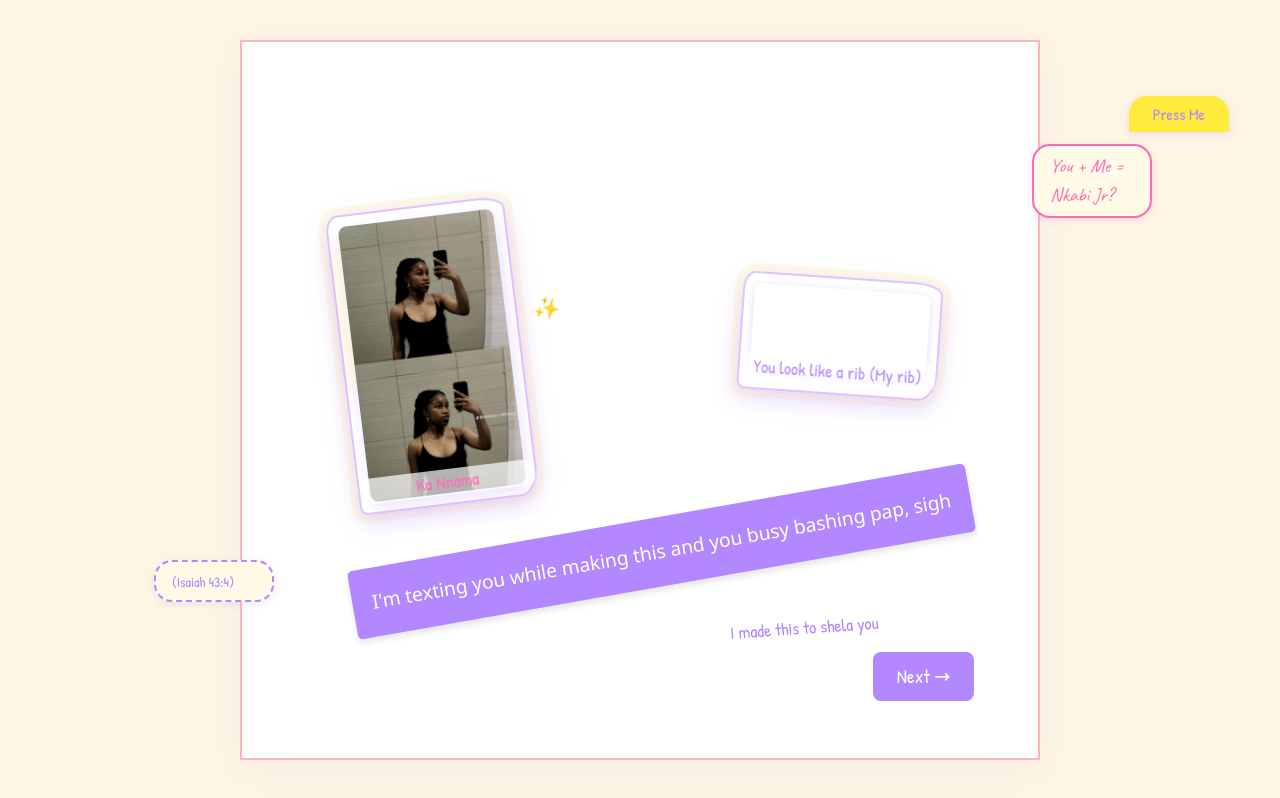
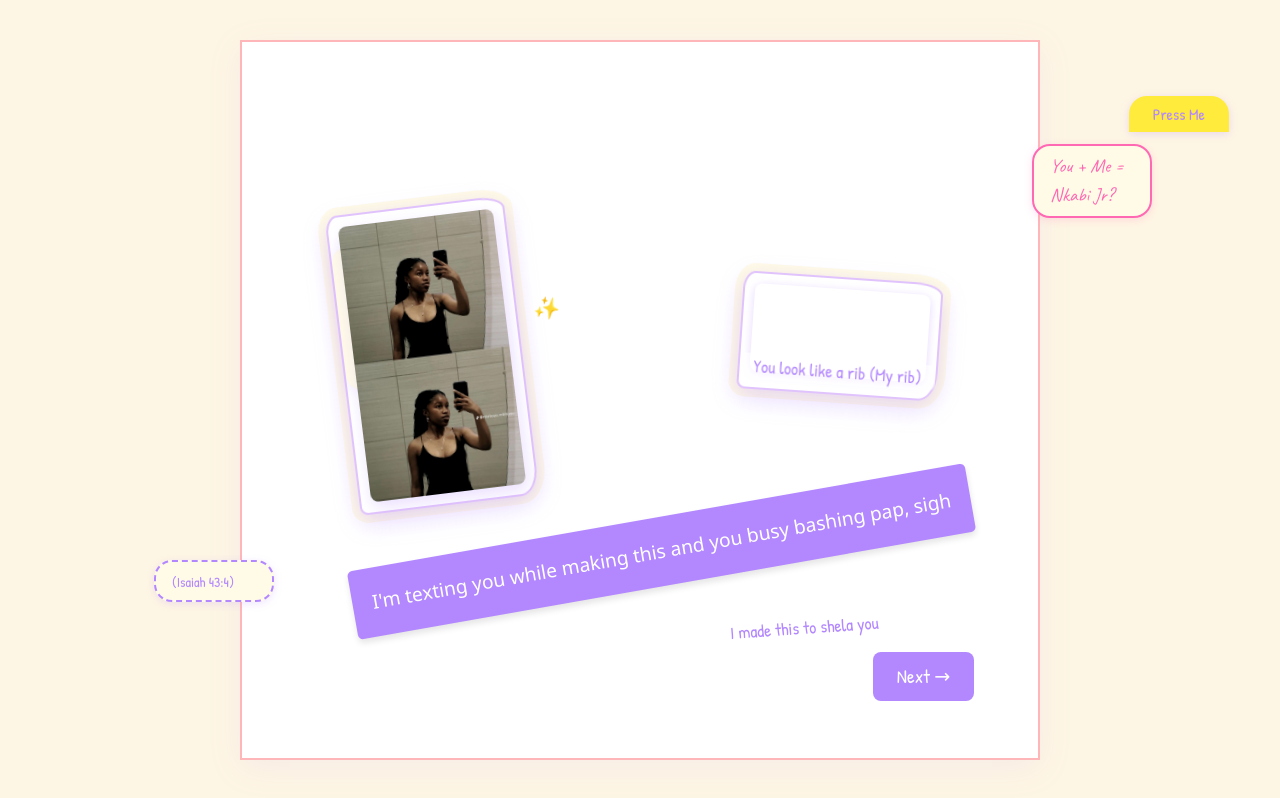
Before and after one commit to tatendacodespace/Scrapbook, a plain HTML site: page pages/chat2.html in a window 1280 px wide. Drawn offline with nearby package versions, Linux system fonts and the light colour scheme; grey boxes are pictures that could not be loaded; a small style sheet from the web is missing.

Commit message:
removed vulgar words

```diff
--- a/pages/chat2.html
+++ b/pages/chat2.html
@@ -38,7 +38,7 @@
         <!-- Story block: Getting to know you -->
         <div style="position: absolute; right: 8%; top: 10%; max-width: 340px; font-family: 'Caveat', cursive; font-size: 1.5em; color: #b388ff; background: #fffbe7; border-radius: 16px; padding: 18px 24px; box-shadow: 0 2px 12px #b388ff22;">This time i'm really not letting you go</div>
             <img src="../images/ntoki4.jpg" alt="Her Polaroid" style="width: 100%; border-radius: 8px; filter: drop-shadow(2px 6px 8px #b388ff44) grayscale(10%) contrast(1.1);">
-            <div style="position: absolute; bottom: 8px; left: 0; width: 100%; text-align: center; font-family: 'Patrick Hand', cursive; color: #ff69b4; font-size: 1.1em; background: rgba(255,255,255,0.7); border-radius: 0 0 8px 8px;">Ka Nnama</div>
+            <div style="position: absolute; bottom: 8px; left: 0; width: 100%; text-align: center; font-family: 'Patrick Hand', cursive; color: #ff69b4; font-size: 1.1em; background: rgba(255,255,255,0.7); border-radius: 0 0 8px 8px;"></div>
         </div>
         <div class="polaroid" style="position: absolute; left: 60%; top: 30%; transform: rotate(4deg); width: 200px; box-shadow: 0 8px 24px #b388ff55, 0 0 0 8px #fffbe7; border: 2px solid #e0c3fc; border-radius: 12px 28px 18px 8px/18px 12px 28px 8px; overflow: visible; --polaroid-delay: 0.35s; --polaroid-rotate: 4deg;">
             <video src="../images/ntokivid2.mp4" muted autoplay loop playsinline style="width: 100%; border-radius: 8px; box-shadow: 0 2px 8px #b388ff55;"></video>
```
Also changed, not shown: pages/cover.html (+1 -1 lines).
